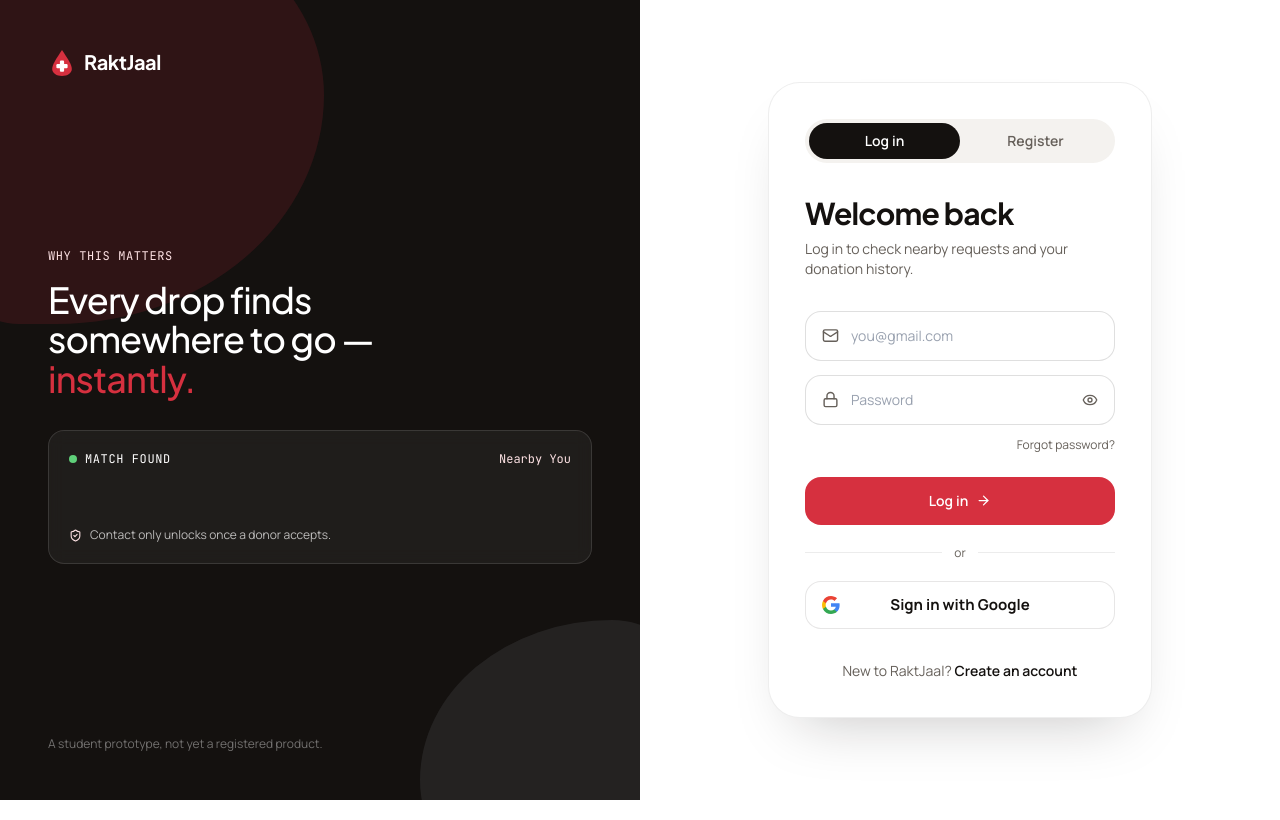
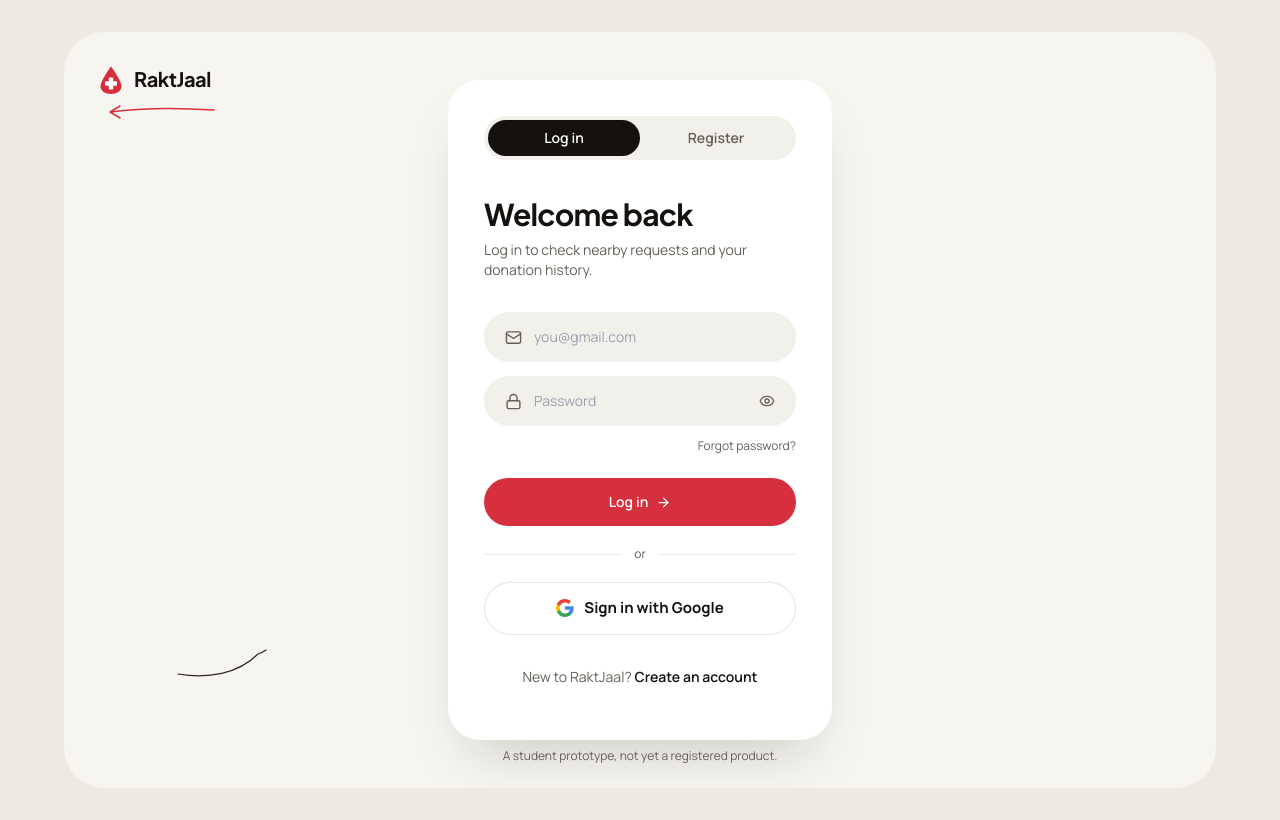
Before and after one commit to thattimelessman/RaktJaal, a React (Vite) app: page /login in a window 1280 px wide. Built offline with nearby package versions, Linux system fonts and the light colour scheme.

Commit message:
Updated out the authpage to new look fixed name of AuthPage.jsx in main.py but mainly the updation of authpage

```diff
--- a/src/Authpage.jsx
+++ b/src/Authpage.jsx
@@ -28,6 +28,9 @@
   lilac: "#E7E1FF",
   mint: "#DEF5E4",
   sky: "#DCEEFF",
+  cream: "#EDEAE3",
+  stage: "#F7F5F0",
+  field: "#F2F0EA",
 };
 
 const FD = "'Plus Jakarta Sans', sans-serif";
@@ -36,12 +39,33 @@
 
 const FONT_IMPORT = `
 @import url('https://fonts.googleapis.com/css2?family=Plus+Jakarta+Sans:wght@500;600;700;800&family=Manrope:wght@400;500;600;700;800&family=JetBrains+Mono:wght@400;500&display=swap');
-@keyframes float { 0%,100% { transform: translateY(0px); } 50% { transform: translateY(-14px); } }
 @keyframes pulseRing { 0% { transform: scale(0.9); opacity: 0.6; } 70% { transform: scale(1.6); opacity: 0; } 100% { opacity: 0; } }
 @keyframes fadeUp { from { opacity: 0; transform: translateY(10px); } to { opacity: 1; transform: translateY(0); } }
 @keyframes dash { to { stroke-dashoffset: 0; } }
 @keyframes cardIn { from { opacity: 0; transform: translateY(18px) scale(0.98); } to { opacity: 1; transform: translateY(0) scale(1); } }
 @keyframes shake { 10%,90% { transform: translateX(-1px); } 20%,80% { transform: translateX(2px); } 30%,50%,70% { transform: translateX(-4px); } 40%,60% { transform: translateX(4px); } }
+@keyframes trace { 0%, 100% { stroke-dashoffset: 800; } 50% { stroke-dashoffset: 0; } }
+@keyframes dashLoop { to { stroke-dashoffset: -100; } }
+@keyframes triFlicker {
+  0%, 100% {
+    transform: translate(0px, 0px);
+    text-shadow: -2px -2px 0px #FFD400, 2px 2px 0px #1E3FFF;
+  }
+  25% {
+    transform: translate(1px, -1px);
+    text-shadow: -3px 0px 0px #FFD400, 3px 2px 0px #1E3FFF;
+  }
+  50% {
+    transform: translate(-1px, 1px);
+    text-shadow: -1px -3px 0px #FFD400, 1px 3px 0px #1E3FFF;
+  }
+  75% {
+    transform: translate(1px, 1px);
+    text-shadow: -2px 1px 0px #FFD400, 2px -1px 0px #1E3FFF;
+  }
+}
+.hide-scroll { -ms-overflow-style: none; scrollbar-width: none; }
+.hide-scroll::-webkit-scrollbar { display: none; }
 `;
 
 /* Real, common inbox providers — extend this list if you need more. */
@@ -94,8 +118,8 @@
   return (
     <div>
       <div
-        className="flex items-center gap-3 rounded-2xl px-4 py-3.5 bg-white transition-all duration-200"
-        style={{ border: `1.5px solid ${error ? C.brick : `${C.ink}22`}` }}
+        className="flex items-center gap-3 rounded-full px-5 py-3.5 transition-all duration-200"
+        style={{ background: error ? `${C.brick}0D` : C.field, border: `1.5px solid ${error ? C.brick : "transparent"}` }}
       >
         <Icon size={17} style={{ color: error ? C.brick : C.sub }} className="shrink-0" />
         <input
@@ -122,8 +146,8 @@
   return (
     <div>
       <div
-        className="flex items-center gap-3 rounded-2xl px-4 py-3.5 bg-white transition-all duration-200"
-        style={{ border: `1.5px solid ${value && !allGood && !focused ? C.brick : `${C.ink}22`}` }}
+        className="flex items-center gap-3 rounded-full px-5 py-3.5 transition-all duration-200"
+        style={{ background: value && !allGood && !focused ? `${C.brick}0D` : C.field, border: `1.5px solid ${value && !allGood && !focused ? C.brick : "transparent"}` }}
       >
         <Lock size={17} style={{ color: C.sub }} className="shrink-0" />
         <input
@@ -194,16 +218,14 @@
         type="button"
         onClick={handleGoogleAuth}
         disabled={pending}
-        className="relative w-full flex items-center justify-center py-3 rounded-2xl text-[15px] font-bold bg-white transition-all duration-200 hover:bg-[#F9F9F8] active:scale-[0.98] disabled:opacity-60"
+        className="w-full flex items-center justify-center gap-2.5 py-3.5 rounded-full text-[15px] font-bold bg-white transition-all duration-200 hover:bg-[#F9F9F8] active:scale-[0.98] disabled:opacity-60"
         style={{ border: `1.5px solid ${C.ink}1A`, fontFamily: FB, color: C.ink }}
       >
-        <span className="absolute left-4 top-1/2 -translate-y-1/2 flex items-center justify-center">
         {pending ? (
           <span className="w-[18px] h-[18px] rounded-full border-2 border-t-transparent animate-spin" style={{ borderColor: `${C.ink}33`, borderTopColor: "transparent" }} />
         ) : (
           <GoogleGlyph />
         )}
-        </span>
         {label}
       </button>
       {notice && (
@@ -228,67 +250,173 @@
   );
 }
 
-function VitalsLine() {
+/* ---------------- New Sketchy Illustrations & Taglines ---------------- */
+
+function SaveLifeIllustration() {
   return (
-    <svg viewBox="0 0 300 40" className="w-full h-10" preserveAspectRatio="none">
-      <polyline
-        points="0,20 45,20 56,8 67,32 78,20 120,20 131,10 142,30 153,20 300,20"
-        fill="none" stroke={C.brick} strokeWidth="2" strokeLinecap="round" strokeLinejoin="round"
-        style={{ strokeDasharray: 520, strokeDashoffset: 520, animation: "dash 3s ease-in-out infinite" }}
+    <svg width="260" height="260" viewBox="0 0 260 260" fill="none" style={{ overflow: "visible" }}>
+      {/* Restored Yellow Leaf Base */}
+      <path
+        d="M 50 210 C 100 170, 200 180, 230 210 C 180 250, 80 240, 50 210 Z"
+        fill="#FCE3A1"
+        style={{ animation: "fadeUp 1.5s ease" }}
       />
+
+      {/* Sketchy Black Leaf Outline tracking the yellow shape */}
+      <g style={{ strokeDasharray: 800, animation: "trace 8s ease-in-out infinite" }}>
+        <path
+          d="M 45 215 C 105 165, 210 175, 240 210 C 185 255, 75 245, 45 215 Z"
+          stroke={C.ink}
+          strokeWidth="1.2"
+          fill="none"
+          strokeLinecap="round"
+        />
+        {/* Leaf Stem */}
+        <path d="M 15 245 C 25 235, 35 225, 45 215" stroke={C.ink} strokeWidth="1.2" fill="none" strokeLinecap="round" />
+      </g>
+
+      {/* Crisp Cloud Outline */}
+      <path
+        d="M 90 170 C 50 170, 30 140, 45 100 C 30 60, 80 30, 110 50 C 130 20, 180 30, 180 70 C 220 80, 200 140, 170 150 C 150 170, 120 175, 90 170"
+        stroke={C.ink}
+        strokeWidth="1.2"
+        fill="none"
+        strokeLinecap="round"
+        style={{ strokeDasharray: 600, animation: "trace 8s ease-in-out infinite" }}
+      />
+
+      {/* Red Heart/Leaf shape */}
+      <path
+        d="M 170 155 C 150 125, 175 105, 185 125 C 205 90, 240 120, 225 160 C 210 200, 180 180, 170 155 Z"
+        fill={C.brick}
+        opacity="0"
+        style={{ animation: "fadeUp 1s ease forwards 1s" }}
+      />
+
+      {/* Text annotations */}
+      <text x="80" y="105" fontFamily={FM} fontSize="13" fill={C.ink} opacity="0" style={{ animation: "fadeUp 1s ease forwards 0.5s" }}>
+        save a life
+      </text>
+      <text x="88" y="125" fontFamily={FM} fontSize="13" fill={C.sub} opacity="0" style={{ animation: "fadeUp 1s ease forwards 0.8s" }}>
+        today.
+      </text>
     </svg>
   );
 }
 
-function BrandPanel() {
+function RightPaneIllustration() {
   return (
-    <div className="relative hidden lg:flex flex-col justify-between w-1/2 min-h-screen p-12 overflow-hidden" style={{ background: C.ink }}>
-      <div
-        className="absolute -top-24 -left-24 w-[420px] h-[420px] opacity-[0.14]"
-        style={{ background: C.brick, borderRadius: "40% 60% 70% 30% / 40% 50% 60% 50%", animation: "float 8s ease-in-out infinite" }}
+    <svg width="280" height="350" viewBox="0 0 400 500" fill="none" style={{ overflow: "visible" }}>
+      <defs>
+        <clipPath id="bagInner">
+          <rect x="131.5" y="381.5" width="137" height="177" rx="13.5" />
+        </clipPath>
+      </defs>
+
+      {/* Blood Bag */}
+      <g style={{ animation: "fadeUp 1.5s ease forwards 0.6s", opacity: 0 }}>
+        {/* Bag Outline */}
+        <rect x="130" y="380" width="140" height="180" rx="15" fill={C.paper} fillOpacity="0.95" stroke={C.ink} strokeWidth="3" />
+
+        {/* Animated Waving Blood */}
+        <g clipPath="url(#bagInner)">
+          {/* Deep Blood Base */}
+          <rect x="130" y="425" width="140" height="150" fill={C.brickDark} />
+
+          {/* Waving Blood Surface */}
+          <path
+            d="M 130 425 q 35 -12 70 0 t 70 0 t 70 0 t 70 0 t 70 0 t 70 0 l 0 50 l -420 0 z"
+            fill={C.brick}
+          >
+            <animateTransform
+              attributeName="transform"
+              type="translate"
+              from="0 0"
+              to="-140 0"
+              dur="2.5s"
+              repeatCount="indefinite"
             />
-      <div
-        className="absolute bottom-[-140px] right-[-100px] w-[320px] h-[320px] opacity-[0.08]"
-        style={{ background: C.sky, borderRadius: "60% 40% 30% 70% / 50% 60% 40% 50%", animation: "float 10s ease-in-out infinite reverse" }}
-      />
+          </path>
+        </g>
 
-      <Link to="/" className="relative flex items-center gap-2 z-10">
-        <BrandMark size={28} />
-        <span className="text-xl font-bold tracking-tight text-white" style={{ fontFamily: FD }}>RaktJaal</span>
-      </Link>
+        {/* Medical Label */}
+        <rect x="150" y="440" width="100" height="70" rx="4" fill={C.paper} stroke={`${C.ink}22`} strokeWidth="1" />
+        <rect x="160" y="450" width="30" height="30" fill={C.stage} />
+        <path d="M 175,455 L 175,475 M 165,465 L 185,465" stroke={C.brick} strokeWidth="4" strokeLinecap="round" /> {/* Red Cross */}
+        <line x1="200" y1="455" x2="240" y2="455" stroke={C.sub} strokeWidth="2" strokeLinecap="round" />
+        <line x1="200" y1="465" x2="230" y2="465" stroke={C.sub} strokeWidth="2" strokeLinecap="round" />
+        <line x1="160" y1="490" x2="240" y2="490" stroke={C.sub} strokeWidth="2" strokeLinecap="round" />
+        <line x1="160" y1="500" x2="220" y2="500" stroke={C.sub} strokeWidth="2" strokeLinecap="round" />
 
-      <div className="relative z-10">
-        <p className="text-xs uppercase tracking-wider mb-4" style={{ color: C.blush, fontFamily: FM }}>Why this matters</p>
-        <h2 className="text-4xl font-medium leading-[1.1] tracking-tight mb-8" style={{ color: "#fff", fontFamily: FD }}>
-          Every drop finds
-          <br />
-          somewhere to go —
-          <br />
+        {/* Top Hanger */}
+        <path d="M 190,380 L 190,360 Q 200,350 210,360 L 210,380" fill="none" stroke={C.sub} strokeWidth="5" strokeLinecap="round" />
+      </g>
+    </svg>
+  );
+}
+
+function LeftTagline() {
+  return (
+    <div className="w-[260px] text-right" style={{ animation: "fadeUp 1.5s ease forwards 0.3s", opacity: 0 }}>
+      <div className="flex items-center justify-end gap-2 mb-3">
+        <div className="w-1.5 h-1.5 rounded-full" style={{ background: "#1F6B3A" }} />
+        <p className="text-[10px] tracking-[0.2em] font-bold uppercase" style={{ color: "#1F6B3A", fontFamily: FB }}>
+          Why This Matters
+        </p>
+      </div>
+      <h2 className="text-[1.65rem] leading-[1.25] font-extrabold tracking-tight text-right" style={{ color: C.ink, fontFamily: FB }}>
+        Every drop finds <br />
+        <span style={{ color: C.sub }}>somewhere to go</span> <br />
         <span style={{ color: C.brick }}>instantly.</span>
       </h2>
-
-        <div className="rounded-2xl p-5 backdrop-blur-sm" style={{ background: "#FFFFFF0D", border: "1px solid #FFFFFF1F" }}>
-          <div className="flex items-center justify-between mb-3">
-            <div className="flex items-center gap-2">
-              <span className="w-2 h-2 rounded-full" style={{ background: "#5FD07A" }} />
-              <span className="text-xs uppercase tracking-wider text-white" style={{ fontFamily: FM }}>Match found</span>
-            </div>
-            <span className="text-xs" style={{ color: C.blush, fontFamily: FM }}>Nearby You</span>
-          </div>
-          <VitalsLine />
-          <div className="flex items-center gap-2 mt-2">
-            <ShieldCheck size={13} color={C.blush} />
-            <p className="text-xs" style={{ color: "#FFFFFFB3", fontFamily: FB }}>Contact only unlocks once a donor accepts.</p>
-          </div>
-        </div>
-      </div>
-
-      <p className="relative z-10 text-xs" style={{ color: "#FFFFFF66", fontFamily: FB }}>
-        A student prototype, not yet a registered product.
-      </p>
     </div>
   );
 }
+
+function SuperheroTagline() {
+  return (
+    <div className="w-[220px] text-left" style={{ animation: "fadeUp 1.5s ease forwards 0.3s", opacity: 0 }}>
+      <div style={{ color: C.sub, fontSize: "15px", fontFamily: FD, fontWeight: 600, letterSpacing: "0.5px", marginBottom: "6px" }}>
+        You Can Be Someone's
+      </div>
+            <div
+        style={{
+          color: "#E5202E",
+          fontSize: "42px",
+          fontFamily: FD,
+          fontWeight: 800,
+          letterSpacing: "0.5px",
+          lineHeight: 1,
+          display: "inline-block",
+          animation: "triFlicker 1.8s ease-in-out infinite"
+        }}
+      >
+        SUPERHERO!
+      </div>
+    </div>
+  );
+}
+
+function RightTagline() {
+  return (
+
+    <div className="w-[260px] text-right flex flex-col items-end" style={{ animation: "fadeUp 1.5s ease forwards 0.5s", opacity: 0 }}>
+      <div className="flex items-center gap-2 mb-3">
+        <div className="w-1.5 h-1.5 rounded-full bg-[#1F6B3A] animate-pulse" />
+
+        <p className="text-[10px] tracking-[0.2em] font-bold uppercase" style={{ color: "#1F6B3A", fontFamily: FM }}>
+          Privacy First
+        </p>
+      </div>
+      <h2 className="text-[1.65rem] leading-[1.25] font-extrabold tracking-tight text-right" style={{ color: C.ink, fontFamily: FB }}>
+        Contact info <br />
+        <span style={{ color: C.sub }}>only unlocks when</span> <br />
+        a donor <span style={{ color: C.brick }}>accepts.</span>
+      </h2>
+    </div>
+  );
+}
+
 
 /* ---------------- Login form ---------------- */
 
@@ -317,7 +445,7 @@
   return (
     <form
       onSubmit={handleSubmit}
-      className="w-full max-w-sm"
+      className="w-full max-w-sm mx-auto"
       style={{ animation: shake ? "shake 0.4s ease" : undefined }}
     >
       <h1 className="text-3xl font-bold tracking-tight mb-2" style={{ color: C.ink, fontFamily: FD }}>Welcome back</h1>
@@ -346,7 +474,7 @@
 
       <button
         type="submit"
-        className="w-full mt-6 py-3.5 rounded-2xl text-white text-sm font-semibold flex items-center justify-center gap-2 transition-all duration-200 hover:scale-[1.015] active:scale-95"
+        className="w-full mt-6 py-3.5 rounded-full text-white text-sm font-semibold flex items-center justify-center gap-2 transition-all duration-200 hover:scale-[1.015] active:scale-95"
         style={{ background: C.brick, fontFamily: FB }}
       >
         Log in <ArrowRight size={15} />
@@ -355,7 +483,7 @@
       <OrDivider />
       <GoogleButton label="Sign in with Google" />
 
-      <p className="text-sm text-center mt-8" style={{ color: C.sub, fontFamily: FB }}>
+      <p className="text-sm text-center mt-8 pb-4" style={{ color: C.sub, fontFamily: FB }}>
         New to RaktJaal?{" "}
         <button type="button" onClick={onSwitch} className="font-semibold hover:underline" style={{ color: C.ink }}>
           Create an account
@@ -399,8 +527,6 @@
 
 async function lookupPincode(pincode) {
   try {
-    // ATTEMPT 1: Official Indian Post API (Highest precision, but unstable)
-    // We wrap this in a strict 3-second timeout so it never hangs forever.
     const controller = new AbortController();
     const timeoutId = setTimeout(() => controller.abort(), 3000);
 
@@ -418,12 +544,9 @@
         }
       }
     } catch (err) {
-      // If the postal API times out (takes > 3s) or crashes, we catch it here
-      // and instantly fall through to Attempt 2.
       clearTimeout(timeoutId);
     }
 
-    // ATTEMPT 2: OpenStreetMap (Nominatim) API (Lightning fast, reliable, high precision fallback)
     const nomRes = await fetch(`https://nominatim.openstreetmap.org/search?postalcode=${pincode}&country=india&format=json&addressdetails=1`);
     if (!nomRes.ok) return null;
 
@@ -442,12 +565,10 @@
         if (state.includes("Delhi")) state = "Delhi";
       }
 
-      // OpenStreetMap provides highly specific local data. We cascade down to find the most precise area.
       const locality = addr.suburb || addr.neighbourhood || addr.village || addr.town || addr.city || addr.state_district;
       if (locality) localities.add(locality);
     });
 
-    // Ensure the returned state perfectly matches our dropdown array
     const matchedState = INDIAN_STATES.find(s =>
       state.toLowerCase().includes(s.toLowerCase()) || s.toLowerCase().includes(state.toLowerCase())
     ) || state;
@@ -458,7 +579,7 @@
     return { state: matchedState, localities: localityArray };
 
   } catch {
-    return null; // Both APIs failed, safely fall back to manual entry
+    return null;
   }
 }
 
@@ -694,7 +815,7 @@
   return (
     <form
       onSubmit={handleSubmit}
-      className="w-full max-w-sm"
+      className="w-full max-w-sm mx-auto"
       style={{ animation: shake ? "shake 0.4s ease" : undefined }}
     >
       <h1 className="text-3xl font-bold tracking-tight mb-2" style={{ color: C.ink, fontFamily: FD }}>Create your account</h1>
@@ -705,18 +826,18 @@
       <div className="flex flex-col gap-3.5">
         <Field icon={User} required value={form.name} onChange={update("name")} placeholder="Full name" />
         <div className="relative">
-          <div className="absolute inset-y-0 left-0 pl-3 flex items-center pointer-events-none">
-            <CalendarDays size={18} color="#A1A1AA" />
+          <div className="absolute inset-y-0 left-0 pl-5 flex items-center pointer-events-none">
+            <CalendarDays size={17} color={C.sub} />
           </div>
           <input
             type="date"
             name="dob"
             value={form.dob || ""}
             onChange={update("dob")}
-            className="w-full pl-10 pr-4 py-3 rounded-2xl text-sm outline-none transition-colors"
+            className="w-full pl-11 pr-5 py-3.5 rounded-full text-sm outline-none transition-colors"
             style={{
-              backgroundColor: "#FFFFFF",
-              border: `1.5px solid ${C.ink}22`,
+              backgroundColor: C.field,
+              border: "1.5px solid transparent",
               color: form.dob ? C.ink : "#A1A1AA",
               fontFamily: FB
             }}
@@ -757,7 +878,7 @@
           </div>
         )}
 
-        <div className="flex items-center gap-3 rounded-2xl px-4 py-3.5 bg-white transition-all duration-200" style={{ border: `1.5px solid ${C.ink}22` }}>
+        <div className="flex items-center gap-3 rounded-full px-5 py-3.5 transition-all duration-200" style={{ background: C.field, border: "1.5px solid transparent" }}>
           <Droplet size={17} style={{ color: C.sub }} className="shrink-0" />
           <select
             value={form.bloodType}
@@ -776,7 +897,7 @@
 
       <button
         type="submit"
-        className="w-full mt-6 py-3.5 rounded-2xl text-white text-sm font-semibold flex items-center justify-center gap-2 transition-all duration-200 hover:scale-[1.015] active:scale-95"
+        className="w-full mt-6 py-3.5 rounded-full text-white text-sm font-semibold flex items-center justify-center gap-2 transition-all duration-200 hover:scale-[1.015] active:scale-95"
         style={{ background: C.brick, fontFamily: FB }}
       >
         Create account <ArrowRight size={15} />
@@ -785,7 +906,7 @@
       <OrDivider />
       <GoogleButton label="Sign in with Google" />
 
-      <p className="text-sm text-center mt-8" style={{ color: C.sub, fontFamily: FB }}>
+      <p className="text-sm text-center mt-8 pb-4" style={{ color: C.sub, fontFamily: FB }}>
         Already have an account?{" "}
         <button type="button" onClick={onSwitch} className="font-semibold hover:underline" style={{ color: C.ink }}>
           Log in
@@ -801,28 +922,70 @@
   const [mode, setMode] = useState(initialMode);
 
   return (
-    <div className="min-h-screen flex" style={{ background: C.paper }}>
+    <div className="min-h-screen flex items-center justify-center p-4 md:p-8" style={{ background: C.cream }}>
       <style>{FONT_IMPORT}</style>
 
-      <BrandPanel />
+      <div
+        className="relative w-full max-w-6xl rounded-[2.5rem] overflow-hidden flex items-center justify-center py-12 px-6 md:px-16"
+        style={{ background: C.stage, minHeight: 700 }}
+      >
+        <div className="absolute top-8 left-8 z-30 flex flex-col items-start">
+          <Link to="/" className="inline-flex items-center gap-2 relative z-10">
+            <BrandMark size={30} />
+            <span className="text-xl font-bold tracking-tight" style={{ color: C.ink, fontFamily: FD }}>RaktJaal</span>
+          </Link>
 
-      <div className="w-full lg:w-1/2 flex flex-col items-center justify-center px-6 py-12 relative">
-        <Link to="/" className="lg:hidden flex items-center gap-2 mb-10">
-          <BrandMark size={26} />
-          <span className="text-lg font-bold tracking-tight" style={{ color: C.ink, fontFamily: FD }}>RaktJaal</span>
+          {/* Clickable Sketch Arrow with Tooltip (Untouched) */}
+          <Link to="/" className="relative group mt-0.5 ml-2 cursor-pointer">
+            <svg width="120" height="24" viewBox="0 0 120 24" fill="none" className="overflow-visible">
+              <path
+                d="M 16 10 L 6 16 L 16 22 M 6 16 Q 50 10 110 14"
+                stroke={C.brick}
+                strokeWidth="1.5"
+                strokeLinecap="round"
+                strokeLinejoin="round"
+                style={{ strokeDasharray: 200, strokeDashoffset: 200, animation: "dash 1.5s ease-out forwards 0.5s" }}
+              />
+            </svg>
+            <div
+              className="absolute top-full left-0 mt-2 opacity-0 group-hover:opacity-100 transition-opacity bg-white text-[11px] px-2.5 py-1.5 rounded shadow-sm border pointer-events-none whitespace-nowrap"
+              style={{ color: C.ink, fontFamily: FB, borderColor: `${C.ink}22` }}
+            >
+              go back to home page
+            </div>
           </Link>
+        </div>
+
+        {/* --- LEFT COLUMN: Superhero tagline, sits above the save-a-life illustration --- */}
+        <div className="hidden lg:block absolute left-10 top-[38%] -translate-y-1/2 z-0 pointer-events-none">
+          <SuperheroTagline />
+        </div>
+
+        {/* --- RIGHT COLUMN: Why This Matters + Privacy First, stacked together --- */}
+        <div className="hidden lg:flex flex-col items-end gap-10 absolute right-10 top-1/2 -translate-y-1/2 z-0 pointer-events-none">
+          <LeftTagline />
+          <RightTagline />
+        </div>
+
+        <div className="hidden lg:block absolute left-6 bottom-6 opacity-90 pointer-events-none">
+          <SaveLifeIllustration />
+        </div>
+
+        <div className="hidden lg:block absolute right-8 bottom-6 opacity-90 pointer-events-none">
+          <RightPaneIllustration />
+        </div>
 
         <div
           key={mode}
-          className="w-full max-w-sm rounded-[2rem] p-8 md:p-9"
+          className="relative z-10 w-full max-w-sm rounded-[2rem] bg-white flex flex-col hide-scroll"
           style={{
-            background: "#fff",
-            border: `1px solid ${C.ink}12`,
-            boxShadow: "0 30px 60px -30px rgba(20,17,15,0.25)",
+            height: "660px",
+            boxShadow: "0 30px 60px -25px rgba(20,17,15,0.22)",
             animation: "cardIn 0.4s cubic-bezier(.22,.61,.36,1)",
           }}
         >
-          <div className="w-full flex rounded-full p-1 mb-8" style={{ background: "#F4F2EF" }}>
+          <div className="p-8 md:p-9 pb-4 shrink-0">
+            <div className="w-full flex rounded-full p-1" style={{ background: C.field }}>
               {["login", "register"].map((m) => (
                 <button
                   key={m}
@@ -838,7 +1001,9 @@
                 </button>
               ))}
             </div>
+          </div>
 
+          <div className="px-8 md:px-9 pb-8 md:pb-9 pt-0 flex-1 overflow-y-auto hide-scroll">
             {mode === "login" ? (
               <LoginForm onSwitch={() => setMode("register")} />
             ) : (
@@ -846,6 +1011,11 @@
             )}
           </div>
         </div>
+
+        <p className="absolute bottom-6 left-1/2 -translate-x-1/2 text-xs text-center z-10" style={{ color: C.sub, fontFamily: FB }}>
+          A student prototype, not yet a registered product.
+        </p>
+      </div>
     </div>
   );
 }
--- a/src/main.jsx
+++ b/src/main.jsx
@@ -2,7 +2,7 @@
 import ReactDOM from "react-dom/client";
 import { BrowserRouter, Routes, Route } from "react-router-dom";
 import RaktJaal from "./RaktJaal.jsx";
-import AuthPage from "./Authpage.jsx";
+import AuthPage from "./AuthPage.jsx";
 import ProfilePage from "./Profilepage.jsx";
 import ActionPage from "./ActionPage.jsx";
 import "./index.css";
```
Lines whose indentation alone changed are shown as unchanged.
